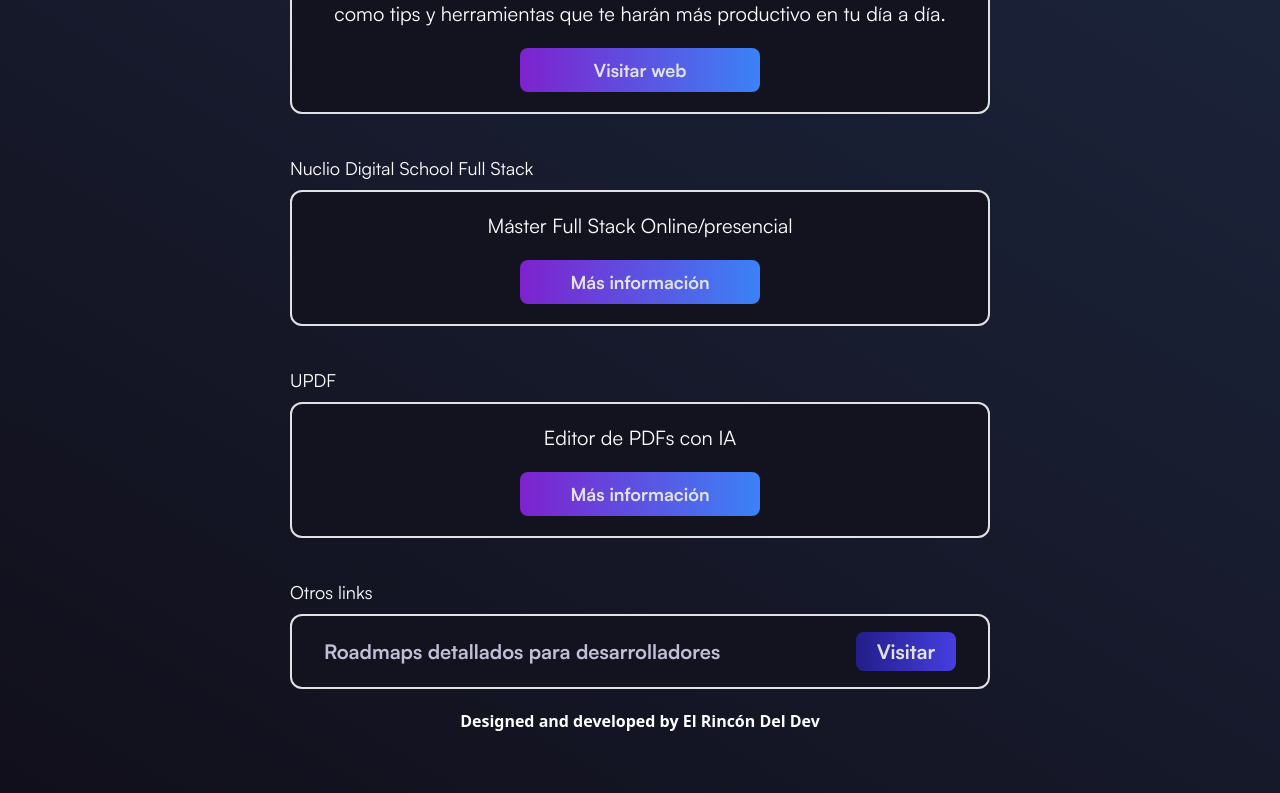
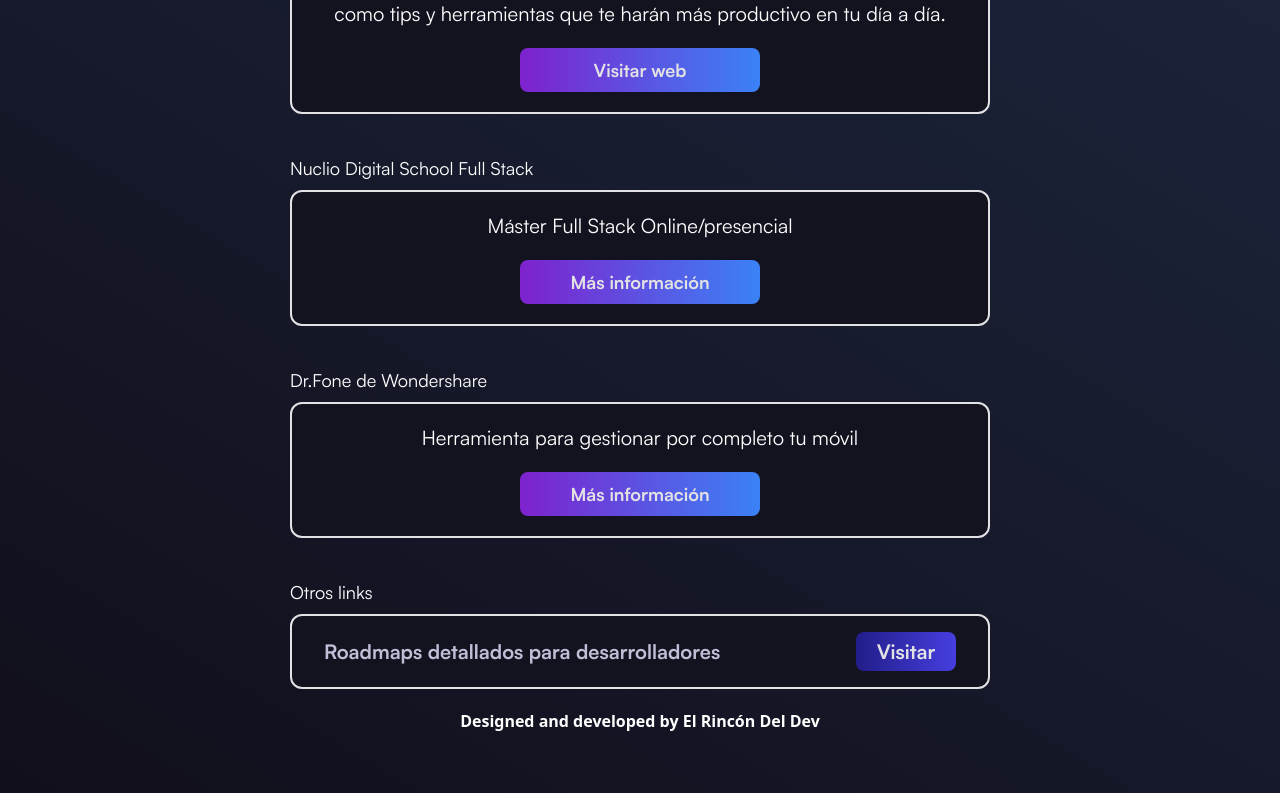
Before and after one commit to elrincondeldev/links-management, a Next.js app: page / in a window 1280 px wide. Shown: the part 586-1379 px from the top of the page. Built offline with nearby package versions, Linux system fonts and the light colour scheme.

Commit message:
feat: dr fone

```diff
--- a/src/pages/index.tsx
+++ b/src/pages/index.tsx
@@ -35,11 +35,13 @@ export default function Home() {
             />
           </section>
           <section>
-            <p className="satoshi-regular text-lg mb-2">UPDF</p>
+            <p className="satoshi-regular text-lg mb-2">
+              Dr.Fone de Wondershare
+            </p>
             <LinkBox
-              title="Editor de PDFs con IA"
+              title="Herramienta para gestionar por completo tu móvil"
               buttonText="Más información"
-              link="https://clck.ru/3C6UyV"
+              link="https://bit.ly/4dNYXwQ"
             />
           </section>
           <section className="flex flex-col">
@@ -84,11 +86,13 @@ export default function Home() {
               />
             </section>
             <section>
-              <p className="satoshi-regular text-lg mb-2">UPDF</p>
+              <p className="satoshi-regular text-lg mb-2">
+                Dr.Fone de Wondershare
+              </p>
               <LinkBox
-                title="Editor de PDFs con IA"
+                title="Herramienta para gestionar por completo tu móvil"
                 buttonText="Más información"
-                link="https://clck.ru/3C6UyV"
+                link="https://bit.ly/4dNYXwQ"
               />
             </section>
           </section>
```
